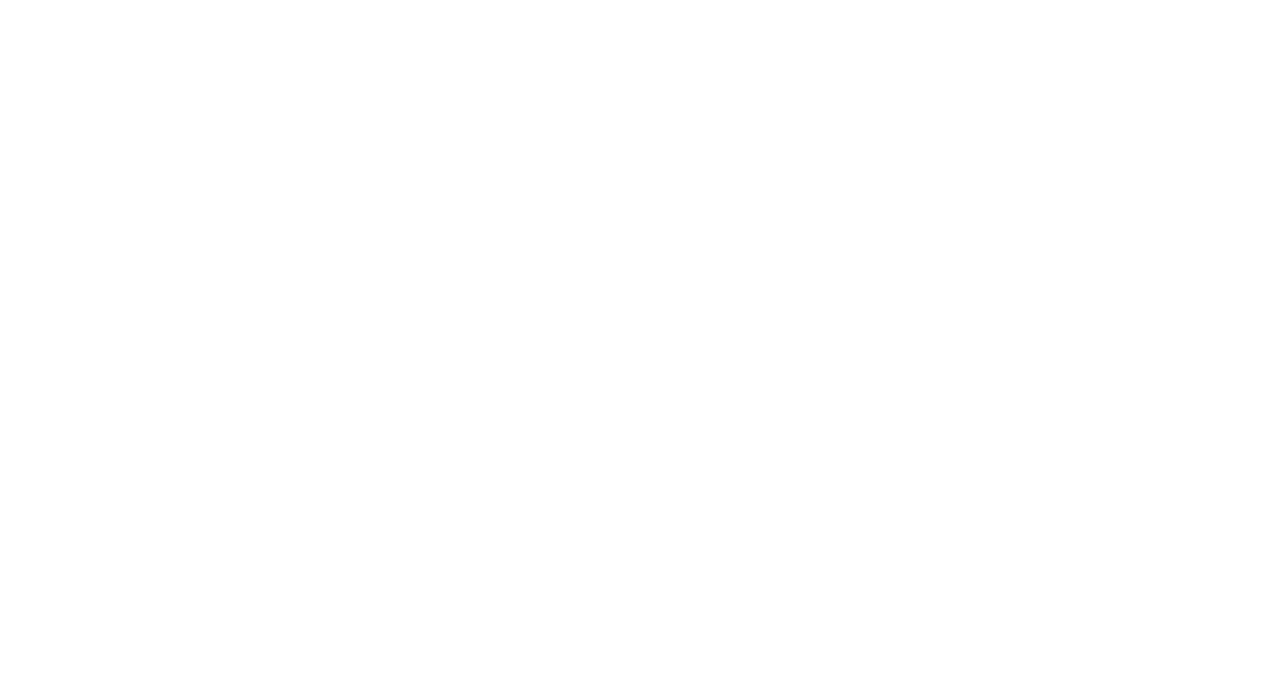
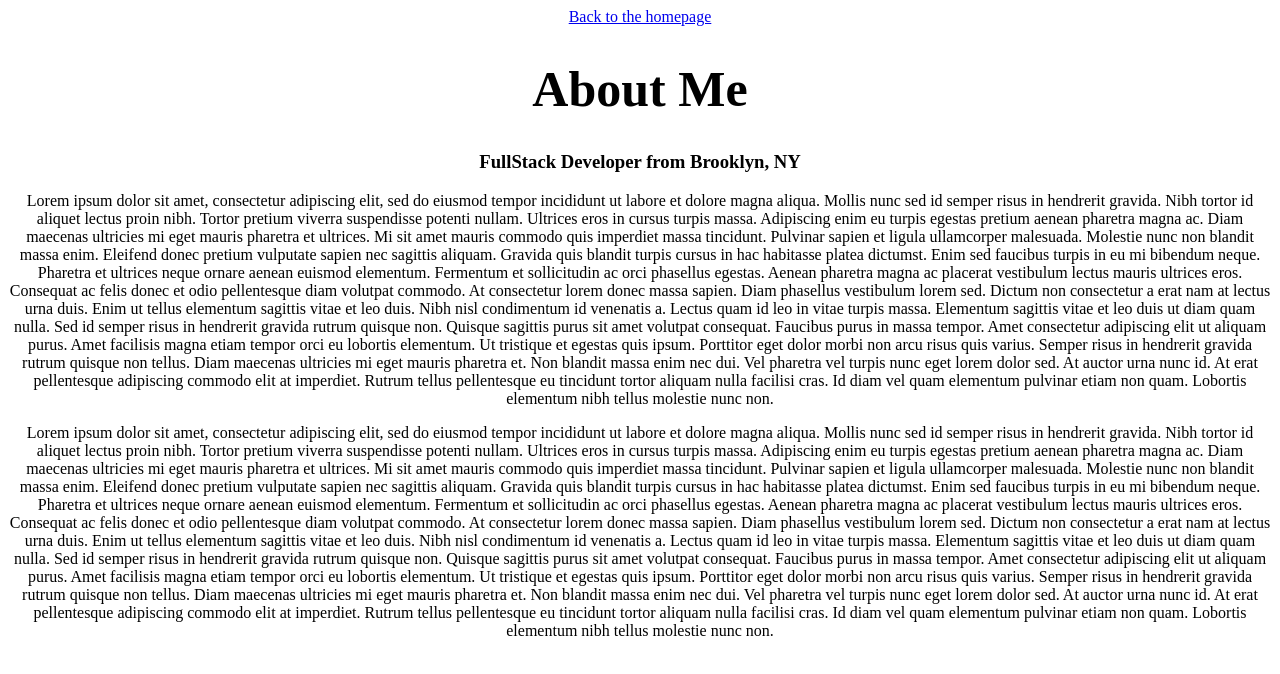
Before and after one commit to ksuares1/Portfolio, a plain HTML site: page about.html in a window 1280 px wide. Drawn offline with Linux system fonts and the light colour scheme.

Commit message:
added about.html text and css

```diff
--- a/about.html
+++ b/about.html
@@ -4,9 +4,27 @@
     <meta charset="UTF-8">
     <meta http-equiv="X-UA-Compatible" content="IE=edge">
     <meta name="viewport" content="width=device-width, initial-scale=1.0">
+    <link rel="stylesheet" href="./assets/css/styles.css">
     <title>Document</title>
 </head>
 <body>
+    <div class="para-container">
+    <a href="index.html">Back to the homepage</a>
+    <h1>About Me</h1>
+    <h3>FullStack Developer from Brooklyn, NY</h3>
+
+    <p class="first-para">
+    Lorem ipsum dolor sit amet, consectetur adipiscing elit, sed do eiusmod tempor incididunt ut labore et dolore magna aliqua. Mollis nunc sed id semper risus in hendrerit gravida. Nibh tortor id aliquet lectus proin nibh. Tortor pretium viverra suspendisse potenti nullam. Ultrices eros in cursus turpis massa. Adipiscing enim eu turpis egestas pretium aenean pharetra magna ac. Diam maecenas ultricies mi eget mauris pharetra et ultrices. Mi sit amet mauris commodo quis imperdiet massa tincidunt. Pulvinar sapien et ligula ullamcorper malesuada. Molestie nunc non blandit massa enim. Eleifend donec pretium vulputate sapien nec sagittis aliquam. Gravida quis blandit turpis cursus in hac habitasse platea dictumst. Enim sed faucibus turpis in eu mi bibendum neque.
+    Pharetra et ultrices neque ornare aenean euismod elementum. Fermentum et sollicitudin ac orci phasellus egestas. Aenean pharetra magna ac placerat vestibulum lectus mauris ultrices eros. Consequat ac felis donec et odio pellentesque diam volutpat commodo. At consectetur lorem donec massa sapien. Diam phasellus vestibulum lorem sed. Dictum non consectetur a erat nam at lectus urna duis. Enim ut tellus elementum sagittis vitae et leo duis. Nibh nisl condimentum id venenatis a. Lectus quam id leo in vitae turpis massa. Elementum sagittis vitae et leo duis ut diam quam nulla. Sed id semper risus in hendrerit gravida rutrum quisque non. Quisque sagittis purus sit amet volutpat consequat. Faucibus purus in massa tempor.
+    Amet consectetur adipiscing elit ut aliquam purus. Amet facilisis magna etiam tempor orci eu lobortis elementum. Ut tristique et egestas quis ipsum. Porttitor eget dolor morbi non arcu risus quis varius. Semper risus in hendrerit gravida rutrum quisque non tellus. Diam maecenas ultricies mi eget mauris pharetra et. Non blandit massa enim nec dui. Vel pharetra vel turpis nunc eget lorem dolor sed. At auctor urna nunc id. At erat pellentesque adipiscing commodo elit at imperdiet. Rutrum tellus pellentesque eu tincidunt tortor aliquam nulla facilisi cras. Id diam vel quam elementum pulvinar etiam non quam. Lobortis elementum nibh tellus molestie nunc non.
+    </p>
+
+    <p class="second-para">
+    Lorem ipsum dolor sit amet, consectetur adipiscing elit, sed do eiusmod tempor incididunt ut labore et dolore magna aliqua. Mollis nunc sed id semper risus in hendrerit gravida. Nibh tortor id aliquet lectus proin nibh. Tortor pretium viverra suspendisse potenti nullam. Ultrices eros in cursus turpis massa. Adipiscing enim eu turpis egestas pretium aenean pharetra magna ac. Diam maecenas ultricies mi eget mauris pharetra et ultrices. Mi sit amet mauris commodo quis imperdiet massa tincidunt. Pulvinar sapien et ligula ullamcorper malesuada. Molestie nunc non blandit massa enim. Eleifend donec pretium vulputate sapien nec sagittis aliquam. Gravida quis blandit turpis cursus in hac habitasse platea dictumst. Enim sed faucibus turpis in eu mi bibendum neque.
+    Pharetra et ultrices neque ornare aenean euismod elementum. Fermentum et sollicitudin ac orci phasellus egestas. Aenean pharetra magna ac placerat vestibulum lectus mauris ultrices eros. Consequat ac felis donec et odio pellentesque diam volutpat commodo. At consectetur lorem donec massa sapien. Diam phasellus vestibulum lorem sed. Dictum non consectetur a erat nam at lectus urna duis. Enim ut tellus elementum sagittis vitae et leo duis. Nibh nisl condimentum id venenatis a. Lectus quam id leo in vitae turpis massa. Elementum sagittis vitae et leo duis ut diam quam nulla. Sed id semper risus in hendrerit gravida rutrum quisque non. Quisque sagittis purus sit amet volutpat consequat. Faucibus purus in massa tempor.
+    Amet consectetur adipiscing elit ut aliquam purus. Amet facilisis magna etiam tempor orci eu lobortis elementum. Ut tristique et egestas quis ipsum. Porttitor eget dolor morbi non arcu risus quis varius. Semper risus in hendrerit gravida rutrum quisque non tellus. Diam maecenas ultricies mi eget mauris pharetra et. Non blandit massa enim nec dui. Vel pharetra vel turpis nunc eget lorem dolor sed. At auctor urna nunc id. At erat pellentesque adipiscing commodo elit at imperdiet. Rutrum tellus pellentesque eu tincidunt tortor aliquam nulla facilisi cras. Id diam vel quam elementum pulvinar etiam non quam. Lobortis elementum nibh tellus molestie nunc non.
+    </p>
+    </div>
 
 </body>
 </html>
--- a/assets/css/styles.css
+++ b/assets/css/styles.css
@@ -32,3 +32,7 @@ border-radius:8px;
     position:relative;
     right:-15px;
 }
+
+.para-container{
+    text-align: center;
+}
```
